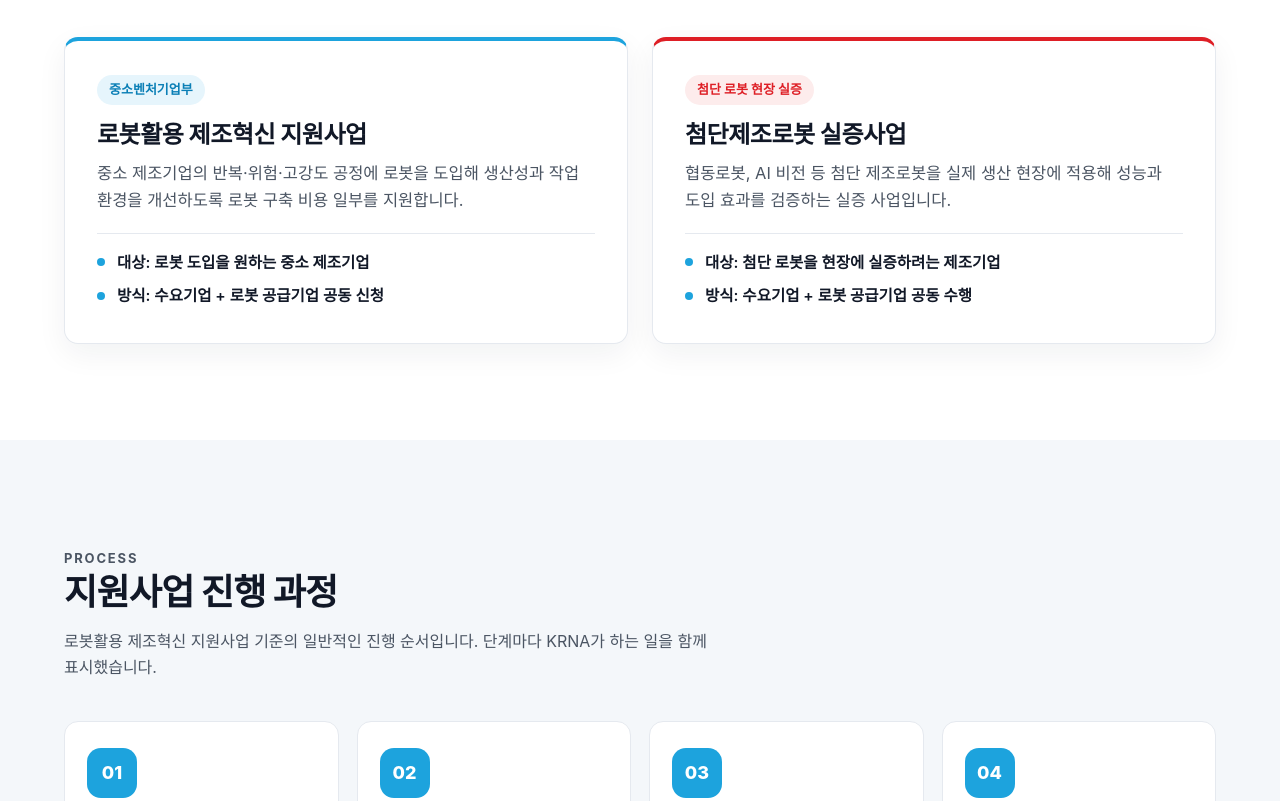
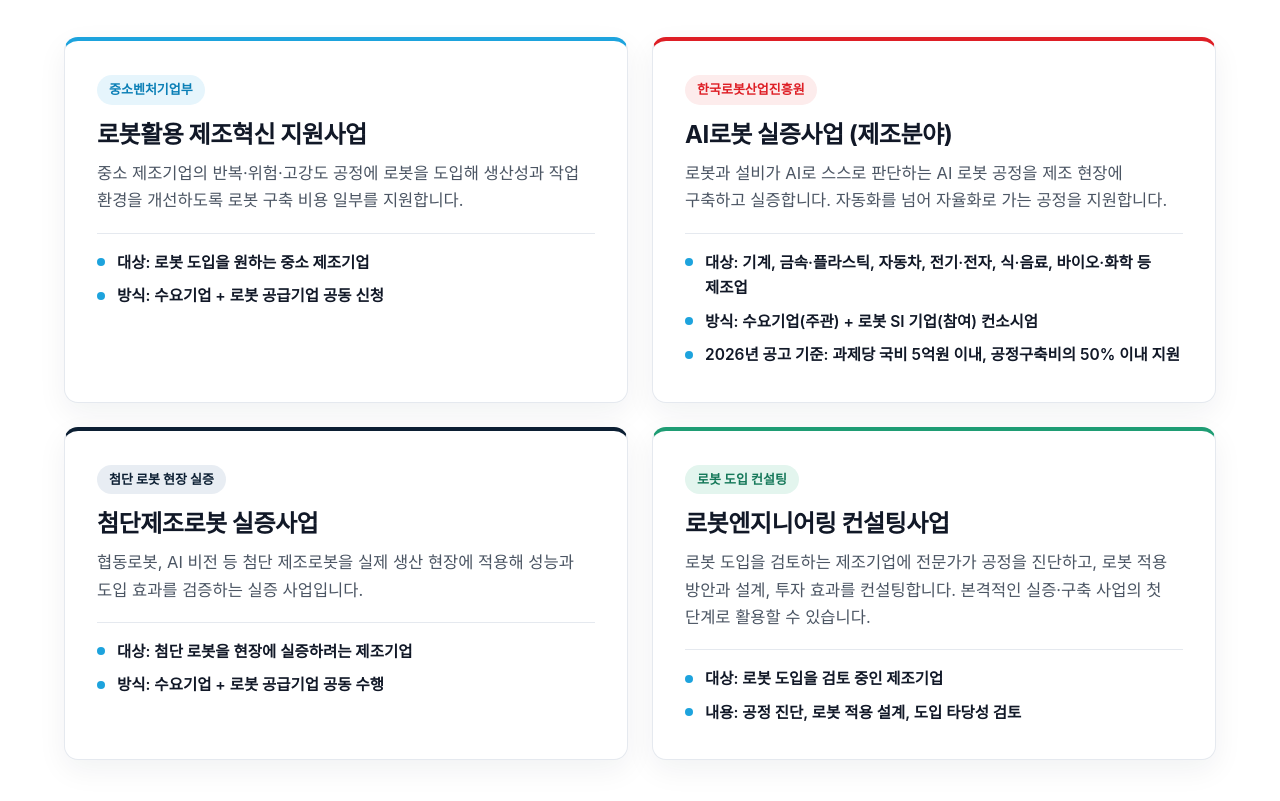
Before and after one commit to krna-official/krna-hompage, an Eleventy site: page src/business/robot-program.njk in a window 1280 px wide. Shown: the part 673-1474 px from the top of the page. Built offline with nearby package versions, Linux system fonts and the light colour scheme; Eleventy itself is replaced by a stand-in of ours; files that its build step writes are made by us from their sources; a web font is replaced by a local one.

Commit message:
로봇 실증사업: AI로봇 실증사업, 로봇엔지니어링 컨설팅사업 추가
Co-Authored-By: Claude Opus 5.5 <noreply@anthropic.com>
Claude-Session: https://claude.ai/code/session_01FRGzTGxGr3fdb1BFSST6L6

```diff
--- a/src/assets/css/style.css
+++ b/src/assets/css/style.css
@@ -437,9 +437,9 @@ h1,h2,h3{line-height:1.3;margin:0;letter-spacing:-.02em}
 .tag-gov{color:#fff;background:var(--red)}
 .rp-grid{display:grid;grid-template-columns:1fr 1fr;gap:24px}
 .rp-card{background:#fff;border:1px solid var(--line);border-radius:var(--r);padding:34px 32px;box-shadow:0 10px 30px rgba(12,31,51,.06);border-top:4px solid var(--blue)}
-.rp-card:nth-child(2){border-top-color:var(--red)}
+.rp-card.rp-red{border-top-color:var(--red)}.rp-card.rp-navy{border-top-color:var(--navy)}.rp-card.rp-green{border-top-color:#1f9d74}
 .rp-tag{display:inline-block;font-size:13px;font-weight:700;color:var(--blue-d);background:#e6f5fc;padding:4px 12px;border-radius:999px}
-.rp-card:nth-child(2) .rp-tag{color:var(--red);background:#fdecec}
+.rp-red .rp-tag{color:var(--red);background:#fdecec}.rp-navy .rp-tag{color:var(--navy);background:#e8edf3}.rp-green .rp-tag{color:#16795a;background:#e3f5ee}
 .rp-card h3{font-size:24px;margin:14px 0 10px}
 .rp-card p{color:var(--ink-2);font-size:16.5px;line-height:1.65;margin:0 0 18px}
 .rp-card ul{list-style:none;margin:0;padding:16px 0 0;border-top:1px solid var(--line);display:grid;gap:8px}
--- a/src/business/robot-program.njk
+++ b/src/business/robot-program.njk
@@ -2,7 +2,7 @@
 title: 로봇 실증사업
 lead: 정부 지원 로봇 실증사업으로 비용 부담은 줄이고, 로봇 자동화는 앞당깁니다.
 permalink: /business/robot-program/
-description: 중소벤처기업부 로봇활용 제조혁신 지원사업 등 정부 로봇 실증 지원사업의 진행 과정과 케이알앤에이의 지원 범위를 소개합니다.
+description: 로봇활용 제조혁신 지원사업, AI로봇 실증사업, 첨단제조로봇 실증사업, 로봇엔지니어링 컨설팅사업 등 정부 로봇 실증 지원사업의 진행 과정과 케이알앤에이의 지원 범위를 소개합니다.
 ---
 <section class="sec">
   <div class="wrap">
@@ -18,11 +18,23 @@ description: 중소벤처기업부 로봇활용 제조혁신 지원사업 등
         <p>중소 제조기업의 반복·위험·고강도 공정에 로봇을 도입해 생산성과 작업 환경을 개선하도록 로봇 구축 비용 일부를 지원합니다.</p>
         <ul><li>대상: 로봇 도입을 원하는 중소 제조기업</li><li>방식: 수요기업 + 로봇 공급기업 공동 신청</li></ul>
       </div>
-      <div class="rp-card">
+      <div class="rp-card rp-red">
+        <span class="rp-tag">한국로봇산업진흥원</span>
+        <h3>AI로봇 실증사업 (제조분야)</h3>
+        <p>로봇과 설비가 AI로 스스로 판단하는 AI 로봇 공정을 제조 현장에 구축하고 실증합니다. 자동화를 넘어 자율화로 가는 공정을 지원합니다.</p>
+        <ul><li>대상: 기계, 금속·플라스틱, 자동차, 전기·전자, 식·음료, 바이오·화학 등 제조업</li><li>방식: 수요기업(주관) + 로봇 SI 기업(참여) 컨소시엄</li><li>2026년 공고 기준: 과제당 국비 5억원 이내, 공정구축비의 50% 이내 지원</li></ul>
+      </div>
+      <div class="rp-card rp-navy">
         <span class="rp-tag">첨단 로봇 현장 실증</span>
         <h3>첨단제조로봇 실증사업</h3>
         <p>협동로봇, AI 비전 등 첨단 제조로봇을 실제 생산 현장에 적용해 성능과 도입 효과를 검증하는 실증 사업입니다.</p>
         <ul><li>대상: 첨단 로봇을 현장에 실증하려는 제조기업</li><li>방식: 수요기업 + 로봇 공급기업 공동 수행</li></ul>
+      </div>
+      <div class="rp-card rp-green">
+        <span class="rp-tag">로봇 도입 컨설팅</span>
+        <h3>로봇엔지니어링 컨설팅사업</h3>
+        <p>로봇 도입을 검토하는 제조기업에 전문가가 공정을 진단하고, 로봇 적용 방안과 설계, 투자 효과를 컨설팅합니다. 본격적인 실증·구축 사업의 첫 단계로 활용할 수 있습니다.</p>
+        <ul><li>대상: 로봇 도입을 검토 중인 제조기업</li><li>내용: 공정 진단, 로봇 적용 설계, 도입 타당성 검토</li></ul>
       </div>
     </div>
   </div>
@@ -33,7 +45,7 @@ description: 중소벤처기업부 로봇활용 제조혁신 지원사업 등
     <div class="sec-hd">
       <p class="eyebrow">Process</p>
       <h2>지원사업 진행 과정</h2>
-      <p>로봇활용 제조혁신 지원사업 기준의 일반적인 진행 순서입니다. 단계마다 KRNA가 하는 일을 함께 표시했습니다.</p>
+      <p>정부 로봇 지원사업의 일반적인 진행 순서입니다. 단계마다 KRNA가 하는 일을 함께 표시했습니다.</p>
     </div>
     <ol class="rp-steps">
       <li><b>01</b><div><h3>사전 상담·공정 진단</h3><p>현장을 방문해 로봇을 적용할 공정을 고르고, 도입 효과와 예상 비용을 검토합니다.</p><span>KRNA · 현장 진단, 적용 방안 제안</span></div></li>
--- a/src/index.njk
+++ b/src/index.njk
@@ -67,7 +67,7 @@ bodyClass: home
       <a class="biz" href="/business/robot-program/">
         <span class="biz-no">05</span>
         <h3>로봇 실증사업</h3>
-        <p>로봇활용 제조혁신 지원사업 등 정부 로봇 실증 지원사업에 공급기업으로 참여해 신청부터 구축, 사후 관리까지 함께합니다.</p>
+        <p>로봇활용 제조혁신, AI로봇 실증, 로봇엔지니어링 컨설팅 등 정부 지원사업에 공급기업으로 참여해 신청부터 구축까지 함께합니다.</p>
         <span class="more">자세히 보기</span>
       </a>
     </div>
```
